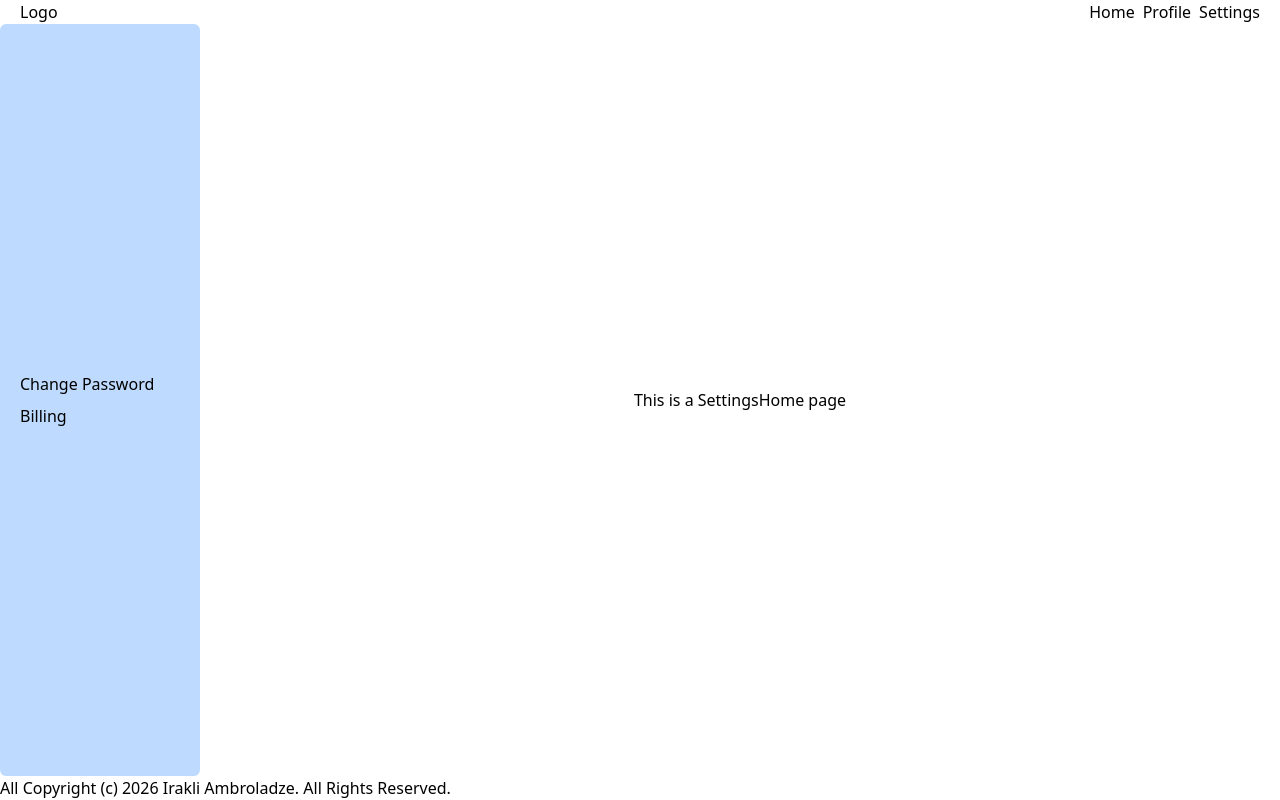
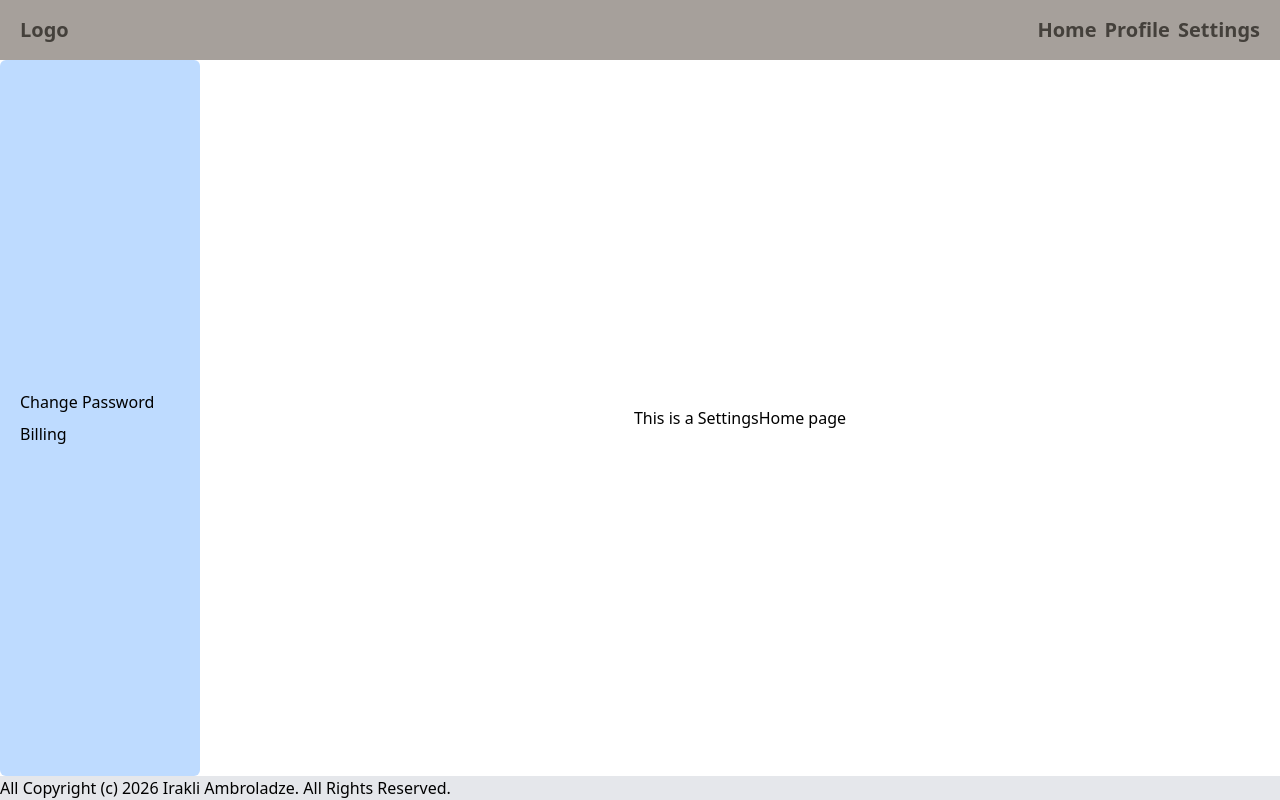
Before and after one commit to IrakliAmbroladze/react-geolab, a React (Vite) app: page /settings in a window 1280 px wide. Built offline with nearby package versions, Linux system fonts and the light colour scheme.

Commit message:
style: add bg colors on header and footer

```diff
--- a/src/components/Footer.jsx
+++ b/src/components/Footer.jsx
@@ -1,6 +1,6 @@
 export default function Footer() {
   return (
-    <footer>
+    <footer className="bg-gray-200">
       <p>All Copyright (c) 2026 Irakli Ambroladze. All Rights Reserved.</p>
     </footer>
   );
--- a/src/components/Header.jsx
+++ b/src/components/Header.jsx
@@ -3,7 +3,7 @@ import { Navigation } from "./Navigation";
 
 export default function Header() {
   return (
-    <header className="flex justify-between mx-5">
+    <header className="flex justify-between items-center px-5 text-xl font-bold text-stone-700 bg-stone-400 h-[60px]">
       <Navigation nav_list={[{ display: "Logo", route: "/" }]} />
       <Navigation nav_list={header_navs} />
     </header>
--- a/src/components/Navigation.jsx
+++ b/src/components/Navigation.jsx
@@ -7,7 +7,7 @@ export const Navigation = ({ nav_list, direction = "row" }) => {
         className={`flex justify-between gap-2 ${direction === "row" ? "flex-row" : "flex-col"}`}
       >
         {nav_list.map((nav, index) => (
-          <li key={index}>
+          <li key={index} className="hover:text-stone-500">
             <Link to={nav.route}>{nav.display}</Link>
           </li>
         ))}
```
